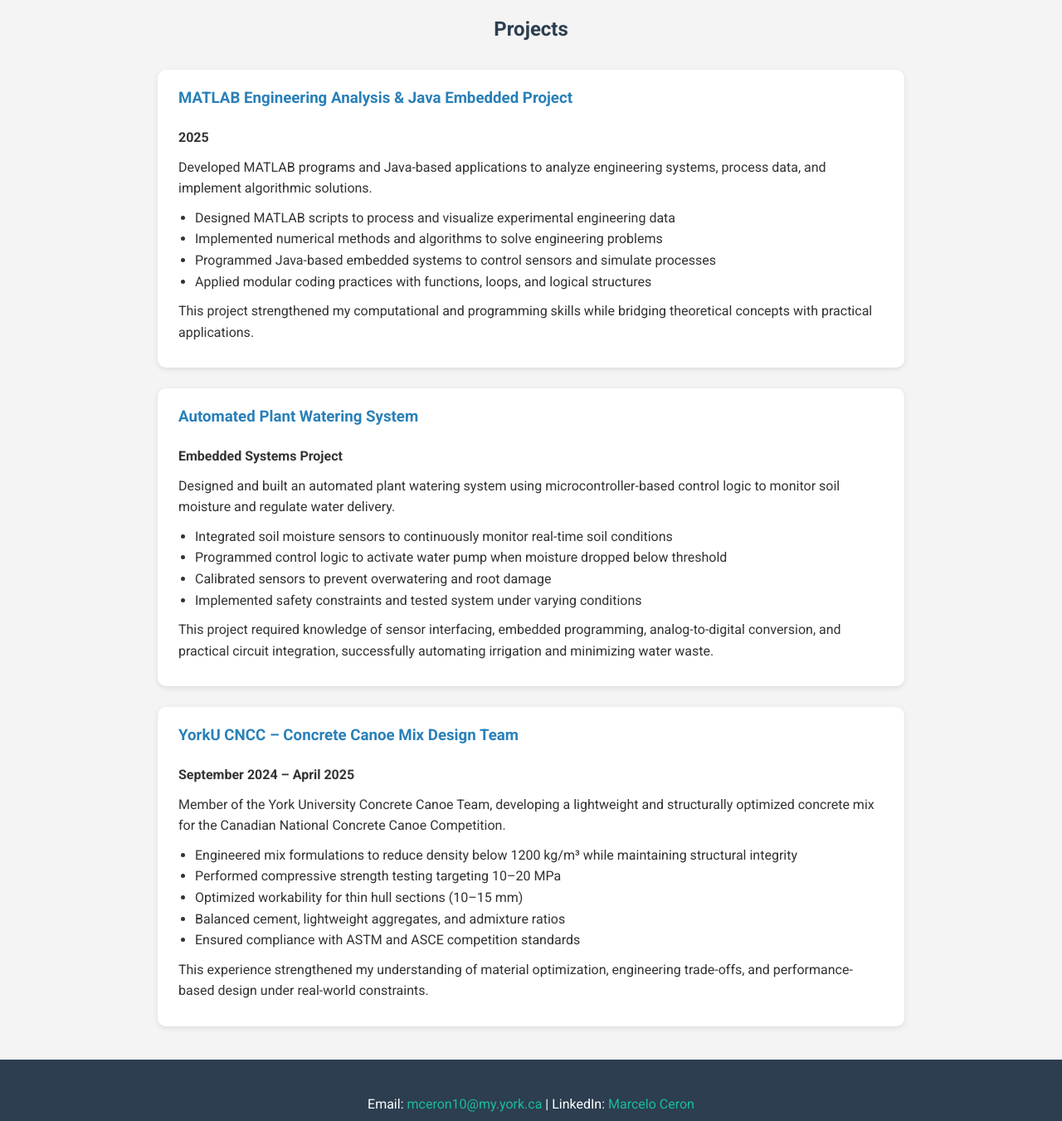
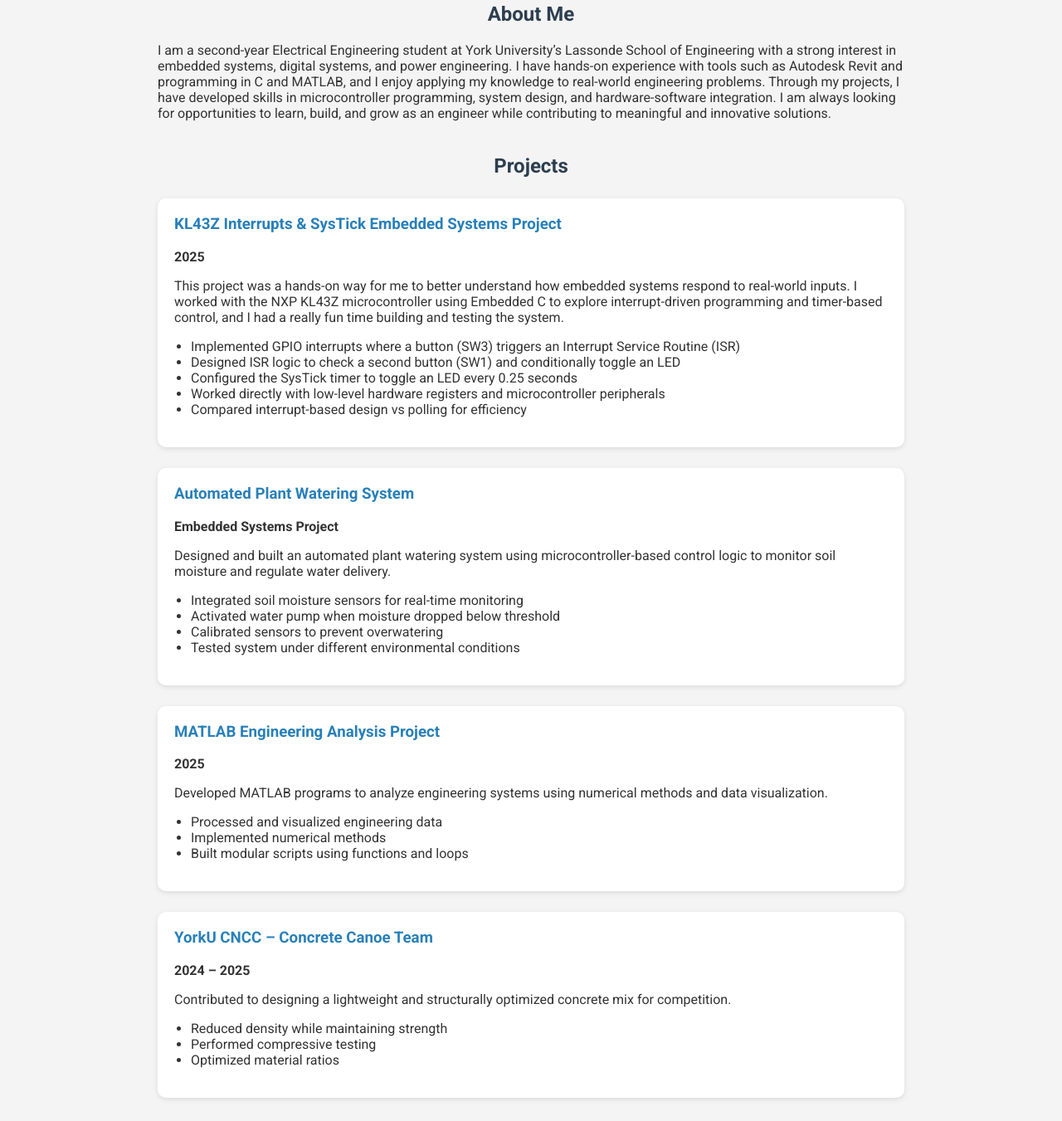
Before and after one commit to mceron10/Marcelo-Ceron-Portfolio, a plain HTML site: page index.html in a window 1280 px wide. Shown: the part 409-1760 px from the top of the page at 83% size. Drawn offline with Linux system fonts and the light colour scheme.

Commit message:
Updated index.html

```diff
--- a/index.html
+++ b/index.html
@@ -4,24 +4,22 @@
     <meta charset="UTF-8">
     <meta name="viewport" content="width=device-width, initial-scale=1.0">
     <title>Marcelo Ceron Portfolio</title>
-    <!-- Google Fonts -->
+
     <link href="https://fonts.googleapis.com/css2?family=Roboto:wght@400;500;700&display=swap" rel="stylesheet">
+
     <style>
-        /* General Styles */
         body {
             font-family: 'Roboto', sans-serif;
             margin: 0;
-            padding: 0;
             background-color: #f4f4f4;
             color: #333;
-            line-height: 1.6;
         }
 
         header {
             background-color: #2c3e50;
             color: white;
-            padding: 40px 20px;
             text-align: center;
+            padding: 60px 20px 80px;
         }
 
         header h1 {
@@ -32,7 +30,16 @@
         header p {
             margin-top: 10px;
             font-size: 1.1rem;
-            font-weight: 400;
+        }
+
+        .profile-pic {
+            display: block;
+            margin: -60px auto 20px;
+            width: 150px;
+            height: 150px;
+            border-radius: 50%;
+            border: 5px solid white;
+            object-fit: cover;
         }
 
         section {
@@ -43,29 +50,23 @@
 
         h2 {
             text-align: center;
-            margin-bottom: 30px;
-            font-weight: 700;
             color: #2c3e50;
         }
 
         .project {
             background-color: white;
-            padding: 20px 25px;
-            margin-bottom: 25px;
+            padding: 20px;
+            margin-top: 25px;
             border-radius: 10px;
             box-shadow: 0 2px 6px rgba(0,0,0,0.1);
         }
 
         .project h3 {
+            color: #2980b9;
             margin-top: 0;
-            color: #2980b9;
         }
 
-        .project p, .project ul {
-            margin: 10px 0;
-        }
-
-        .project ul {
+        ul {
             padding-left: 20px;
         }
 
@@ -73,34 +74,39 @@
             background-color: #2c3e50;
             color: white;
             text-align: center;
-            padding: 25px 10px;
+            padding: 20px;
         }
 
         footer a {
             color: #1abc9c;
             text-decoration: none;
         }
-
-        footer a:hover {
-            text-decoration: underline;
-        }
     </style>
 </head>
+
 <body>
 
 <!-- Header -->
 <header>
     <h1>Marcelo Ceron</h1>
-        <p>Electrical Engineering Student | Eager to Learn and Apply Knowledge</p>
+    <p>
+        Second-Year Electrical Engineering Student | Embedded Systems • Digital Systems • Power Engineering
+    </p>
+    <p>York University • Lassonde School of Engineering</p>
 </header>
+
+<!-- Profile Picture -->
+<img src="images/profile.jpg" alt="Marcelo Ceron" class="profile-pic">
 
 <!-- About Me -->
 <section>
     <h2>About Me</h2>
     <p>
-            I am an Electrical Engineering student at York University with a strong passion for embedded systems, circuit design, and engineering problem-solving.
-            I am eager to learn, grow, and apply my knowledge through hands-on projects and professional experiences. My goal is to create innovative solutions that
-            integrate both hardware and software effectively.
+        I am a second-year Electrical Engineering student at York University’s Lassonde School of Engineering with a strong interest in embedded systems, digital systems, and power engineering.
+        I have hands-on experience with tools such as Autodesk Revit and programming in C and MATLAB, and I enjoy applying my knowledge to real-world engineering problems.
+
+        Through my projects, I have developed skills in microcontroller programming, system design, and hardware-software integration.
+        I am always looking for opportunities to learn, build, and grow as an engineer while contributing to meaningful and innovative solutions.
     </p>
 </section>
 
@@ -108,25 +114,23 @@
 <section>
     <h2>Projects</h2>
 
-        <!-- MATLAB & Java Project -->
+    <!-- KL43Z Project -->
     <div class="project">
-            <h3>MATLAB Engineering Analysis & Java Embedded Project</h3>
+        <h3>KL43Z Interrupts & SysTick Embedded Systems Project</h3>
         <p><strong>2025</strong></p>
         <p>
-                Developed MATLAB programs and Java-based applications to analyze engineering systems, process data, and implement algorithmic solutions.
+            This project was a hands-on way for me to better understand how embedded systems respond to real-world inputs. I worked with the NXP KL43Z microcontroller using Embedded C to explore interrupt-driven programming and timer-based control, and I had a really fun time building and testing the system.
         </p>
         <ul>
-                <li>Designed MATLAB scripts to process and visualize experimental engineering data</li>
-                <li>Implemented numerical methods and algorithms to solve engineering problems</li>
-                <li>Programmed Java-based embedded systems to control sensors and simulate processes</li>
-                <li>Applied modular coding practices with functions, loops, and logical structures</li>
+            <li>Implemented GPIO interrupts where a button (SW3) triggers an Interrupt Service Routine (ISR)</li>
+            <li>Designed ISR logic to check a second button (SW1) and conditionally toggle an LED</li>
+            <li>Configured the SysTick timer to toggle an LED every 0.25 seconds</li>
+            <li>Worked directly with low-level hardware registers and microcontroller peripherals</li>
+            <li>Compared interrupt-based design vs polling for efficiency</li>
         </ul>
-            <p>
-                This project strengthened my computational and programming skills while bridging theoretical concepts with practical applications.
-            </p>
     </div>
 
-        <!-- Automated Plant Watering System -->
+    <!-- Plant Watering -->
     <div class="project">
         <h3>Automated Plant Watering System</h3>
         <p><strong>Embedded Systems Project</strong></p>
@@ -134,42 +138,48 @@
             Designed and built an automated plant watering system using microcontroller-based control logic to monitor soil moisture and regulate water delivery.
         </p>
         <ul>
-                <li>Integrated soil moisture sensors to continuously monitor real-time soil conditions</li>
-                <li>Programmed control logic to activate water pump when moisture dropped below threshold</li>
-                <li>Calibrated sensors to prevent overwatering and root damage</li>
-                <li>Implemented safety constraints and tested system under varying conditions</li>
+            <li>Integrated soil moisture sensors for real-time monitoring</li>
+            <li>Activated water pump when moisture dropped below threshold</li>
+            <li>Calibrated sensors to prevent overwatering</li>
+            <li>Tested system under different environmental conditions</li>
         </ul>
-            <p>
-                This project required knowledge of sensor interfacing, embedded programming, analog-to-digital conversion, and practical circuit integration,
-                successfully automating irrigation and minimizing water waste.
-            </p>
     </div>
 
-        <!-- Concrete Canoe Project -->
+    <!-- MATLAB -->
     <div class="project">
-            <h3>YorkU CNCC – Concrete Canoe Mix Design Team</h3>
-            <p><strong>September 2024 – April 2025</strong></p>
+        <h3>MATLAB Engineering Analysis Project</h3>
+        <p><strong>2025</strong></p>
         <p>
-                Member of the York University Concrete Canoe Team, developing a lightweight and structurally optimized concrete mix for the Canadian National Concrete Canoe Competition.
+            Developed MATLAB programs to analyze engineering systems using numerical methods and data visualization.
         </p>
         <ul>
-                <li>Engineered mix formulations to reduce density below 1200 kg/m³ while maintaining structural integrity</li>
-                <li>Performed compressive strength testing targeting 10–20 MPa</li>
-                <li>Optimized workability for thin hull sections (10–15 mm)</li>
-                <li>Balanced cement, lightweight aggregates, and admixture ratios</li>
-                <li>Ensured compliance with ASTM and ASCE competition standards</li>
+            <li>Processed and visualized engineering data</li>
+            <li>Implemented numerical methods</li>
+            <li>Built modular scripts using functions and loops</li>
         </ul>
+    </div>
+
+    <!-- Concrete Canoe -->
+    <div class="project">
+        <h3>YorkU CNCC – Concrete Canoe Team</h3>
+        <p><strong>2024 – 2025</strong></p>
         <p>
-                This experience strengthened my understanding of material optimization, engineering trade-offs, and performance-based design under real-world constraints.
+            Contributed to designing a lightweight and structurally optimized concrete mix for competition.
         </p>
+        <ul>
+            <li>Reduced density while maintaining strength</li>
+            <li>Performed compressive testing</li>
+            <li>Optimized material ratios</li>
+        </ul>
     </div>
 
 </section>
 
 <!-- Footer -->
 <footer>
-        <p>Email: <a href="mailto:mceron10@my.york.ca">mceron10@my.york.ca</a> | LinkedIn:
-            <a href="https://www.linkedin.com/in/marcelo-ceron-317a64361/" target="_blank">Marcelo Ceron</a>
+    <p>
+        Email: <a href="mailto:mceron10@my.york.ca">mceron10@my.york.ca</a> |
+        LinkedIn: <a href="https://www.linkedin.com/in/marcelo-ceron-317a64361/" target="_blank">Marcelo Ceron</a>
     </p>
 </footer>
 
```
Lines whose indentation alone changed are shown as unchanged.
